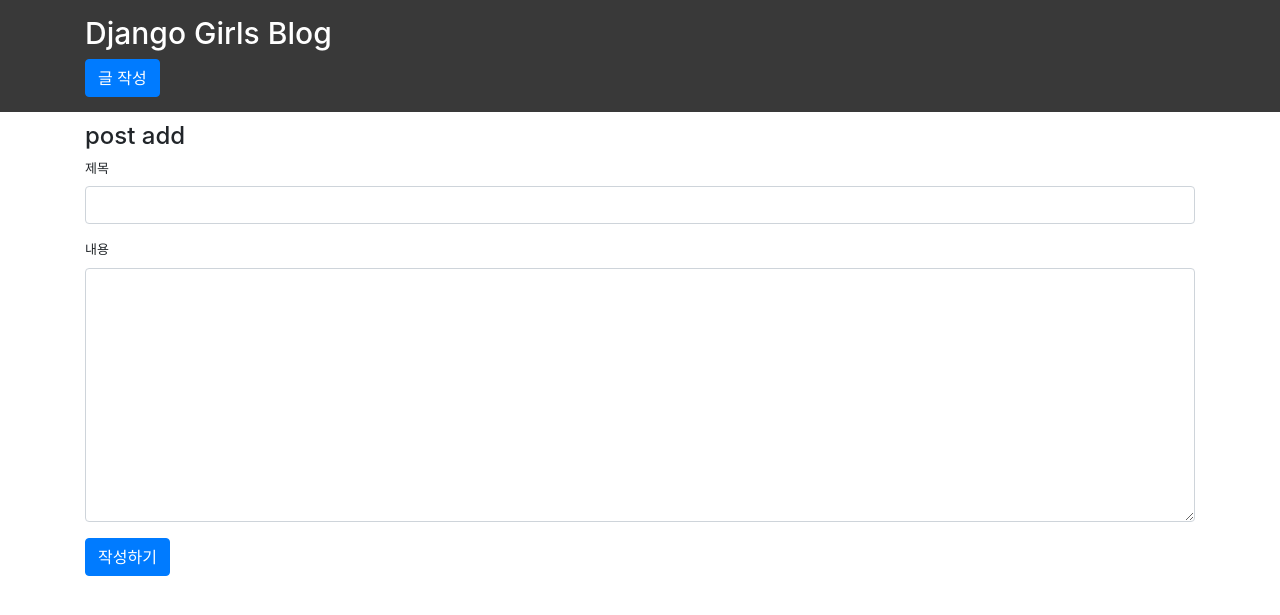
After one commit to obogi/django, a Django app: page /add/ in a window 1280 px wide. The commit adds this page. Shown: the top 615 px of the page. Run offline with Django 3.2, Linux system fonts and the light colour scheme; parts of the project's set-up code (start-up, migrations or seed data) failed here and were passed over; some libraries are stand-ins or nearby versions.

Commit message:
post_add 템플릿에 form을 작성하고 csrf_token태그 사용

```diff
--- a/myproject/blog/urls.py
+++ b/myproject/blog/urls.py
@@ -1,15 +1,18 @@
 from django.urls import path, re_path
+
 from . import views
 
 urlpatterns = [
-    path('list', views.post_list, name='post-list'),
-    # path('', views.post_detail),
-
+    path('', views.post_list, name='post-list'),
     # 3/
     # 53/
     # 53/asdf/ <- X
-    #re_path(r'(?P<pk>\d+)/$', views.post_detail),
-    path('post/<int:pk>/',views.post_detail, name='post-detail'),
+    # re_path(r'(?P<pk>\d+)/$', views.post_detail),
+    path('<int:pk>/', views.post_detail, name='post-detail'),
+
+    # localhost:8000/add 에 접근할 수 있는 path구현
+    path('add/', views.post_add, name='post-add'),
+
     # 숫자가 1개이상 반복되는 경우를 정규표현식으로 구현하되
     # 해당 반복구간을 그룹으로 묶고, 그룹 이름을 'pk'로 지정
     # re.compile(r'(?P<pk>\d+)')
--- a/myproject/blog/views.py
+++ b/myproject/blog/views.py
@@ -21,7 +21,7 @@ def post_list(request):
     # return HttpResponse('<html><body><h1>Post list</h1><p>Post목록을 보여줄 예정입니다</p></body></html>')
 
     posts = Post.objects.all()
-    # render()함수에 전달할 dict 객체 생성
+    # render()함수에 전달할 dict객체 생성
     context = {
         'posts': posts,
     }
@@ -43,3 +43,11 @@ def post_detail(request, pk):
         'blog/post_detail.html',
         context
     )
+
+
+def post_add(request):
+    # localhost:8000/add로 접근시
+    # 이 뷰가 실행되어서 Post add page라는 문구를 보여주도록 urls작성
+    # HttpResponse가 아니라 blog/post_add.html을 출력
+    # post_add.html은 base.html을 확장, title(h2)부분에 'Post add'라고 출력
+    return render(request, 'blog/post_add.html')
--- a/myproject/templates/base.html
+++ b/myproject/templates/base.html
@@ -8,19 +8,21 @@
 	<meta http-equiv="X-UA-Compatible" content="ie=edge">
 	<title>DjangoGirls Tutorial</title>
 	<link rel="stylesheet" href="{% static 'bootstrap/css/bootstrap.css' %}">
-    <link rel="stylesheet" href="{% static 'static/css/blog.css' %}">
+	<link rel="stylesheet" href="{% static 'css/blog.css' %}">
 </head>
 <body>
-    <div class = 'header'>
-        <div class ="container">
-            <h1><a href="{%  url 'post-list' %}">Django Girls Blog</a></h1>
+	<div class="header">
+		<div class="container">
+			<h1><a href="{% url 'post-list' %}">Django Girls Blog</a></h1>
+			<!--post_add view로 갈 수 있는 링크 만들기-->
+			<a href="{% url 'post-add' %}"
+				 class="btn btn-primary">글 작성</a>
 		</div>
 	</div>
 	<div class="container">
-        {%  block content %}
-
-        {% endfor %}
+		<h2>{% block title %}{% endblock %}</h2>
+		{% block content %}
+		{% endblock %}
 	</div>
-
 </body>
 </html>
--- /dev/null
+++ b/myproject/templates/blog/post_add.html
@@ -0,0 +1,20 @@
+{%  extends 'base.html' %}
+
+{%  block title %} post add {%  endblock %}
+
+{%  block content %}
+    <form action="" method="POST">
+        {%  csrf_token %}
+        <div class="form-group">
+            <label for="title">제목</label>
+            <input id="title" type="text" name="title" class="form-control">
+        </div>
+
+        <div class="form-group">
+            <label for="content">내용</label>
+            <textarea name="content" id="content" class="form-control" cols="10" rows="10"></textarea>
+        </div>
+
+        <button type="submit" class ="btn btn-primary">작성하기</button>
+    </form>
+{% endblock %}
```
Also changed, not shown: myproject/blog/forms.py (added). Lines whose indentation alone changed are shown as unchanged.
